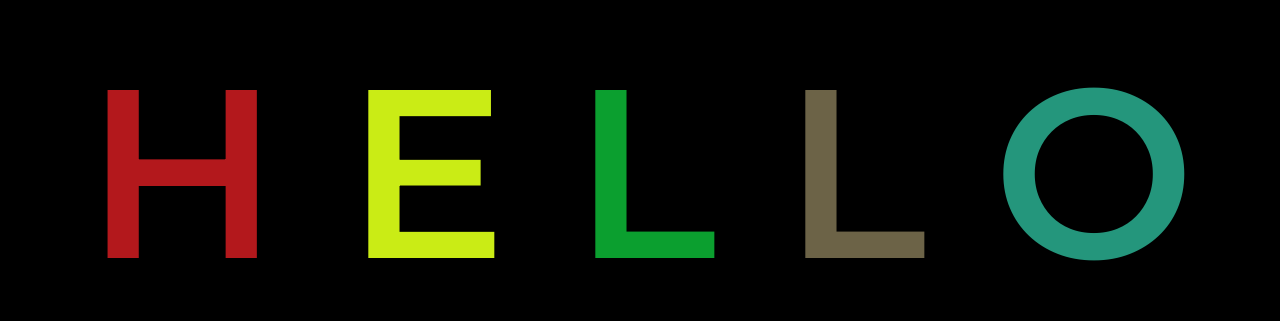
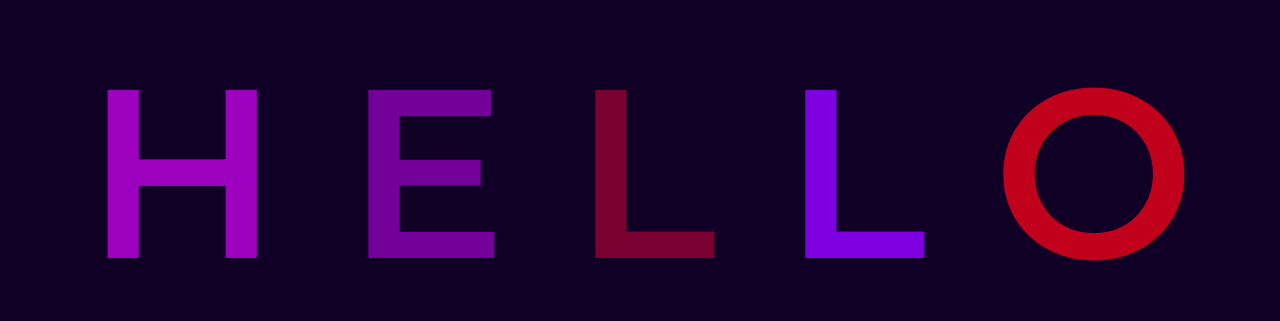
Before and after one commit to mariered0/AnimatedTextGitDemo, a plain HTML site: page index.html in a window 1280 px wide. Shown: the part 236-557 px from the top of the page. Drawn offline with Linux system fonts and the light colour scheme.

Commit message:
restrict colors to purples

```diff
--- a/app.css
+++ b/app.css
@@ -3,7 +3,7 @@ body{
     justify-content: center;
     align-items: center;
     height: 100vh;
-    background-color: black;
+    background-color: rgb(17, 0, 37);
 }
 
 h1 {
--- a/app.js
+++ b/app.js
@@ -1,7 +1,7 @@
 function randomRGB() {
     //this will give a whole number instead of a dicimal.
     const r = Math.floor(Math.random() * 256);
-    const g = Math.floor(Math.random() * 256);
+    const g = 0;
     const b = Math.floor(Math.random() * 256);
     return `rgb(${r}, ${g}, ${b})`;
 }
```
